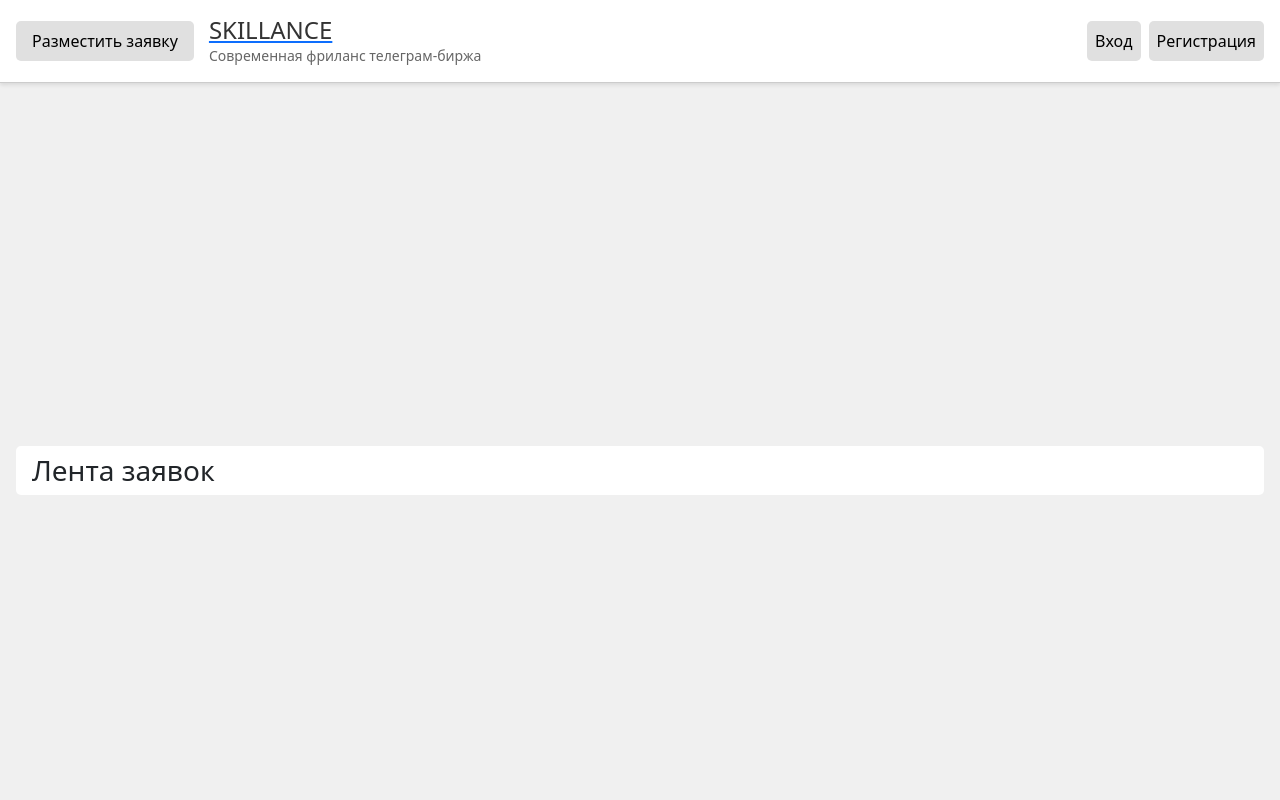
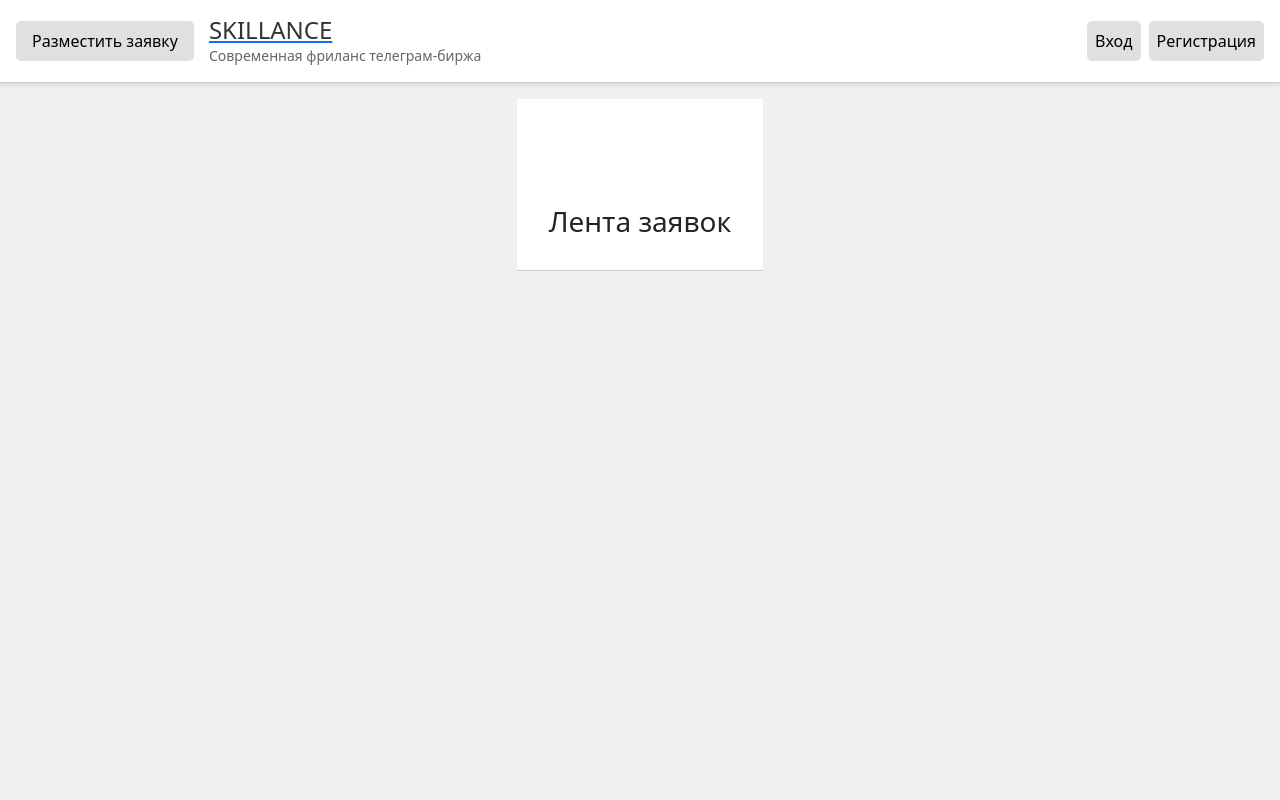
Before and after one commit to completelyUnlucky/kolyan_pushka_guu, a Flask app: page / in a window 1280 px wide. Run offline with Flask 3, Linux system fonts and the light colour scheme; data that the repository does not hold is empty.

Commit message:
one step to final

```diff
--- a/static/style.css
+++ b/static/style.css
@@ -12,6 +12,18 @@ body {
     font-family: Arial, sans-serif;
     background-color: #f0f0f0;
     height 100%;
+}
+
+.header-container {
+    display: flex;
+    justify-content: center;
+    background-color: #fff;
+    padding: 0.5rem 1rem;
+    border-bottom: 1px solid #ccc;
+}
+
+.centered-header {
+    margin: 0 auto;
 }
 
 .sticky-header {
@@ -159,6 +171,11 @@ body {
     display: flex;
     flex-wrap: wrap;
     justify-content: center;
+}
+
+.grid-scroll-container {
+    overflow-y: auto;
+    flex: 1;
     padding-top: 1rem;
 }
 
--- a/templates/base.html
+++ b/templates/base.html
@@ -38,7 +38,10 @@
         </nav>
     </header>
     <main class="box-content">
-        <h3 class="box-tab-base sticky-header">Лента заявок</h3>
+        <div class="header-container">
+            <h3 class="box-tab-base centered-header">Лента заявок</h3>
+        </div>
+        <div class="grid-scroll-container">
             <div class="grid-container">
                 {% for request in requests %}
                     <div class="grid-item request">
@@ -49,6 +52,7 @@
                     </div>
                 {% endfor %}
             </div>
+        </div>
     </main>
 </section>
 <div class="content">
```
Lines whose indentation alone changed are shown as unchanged.
